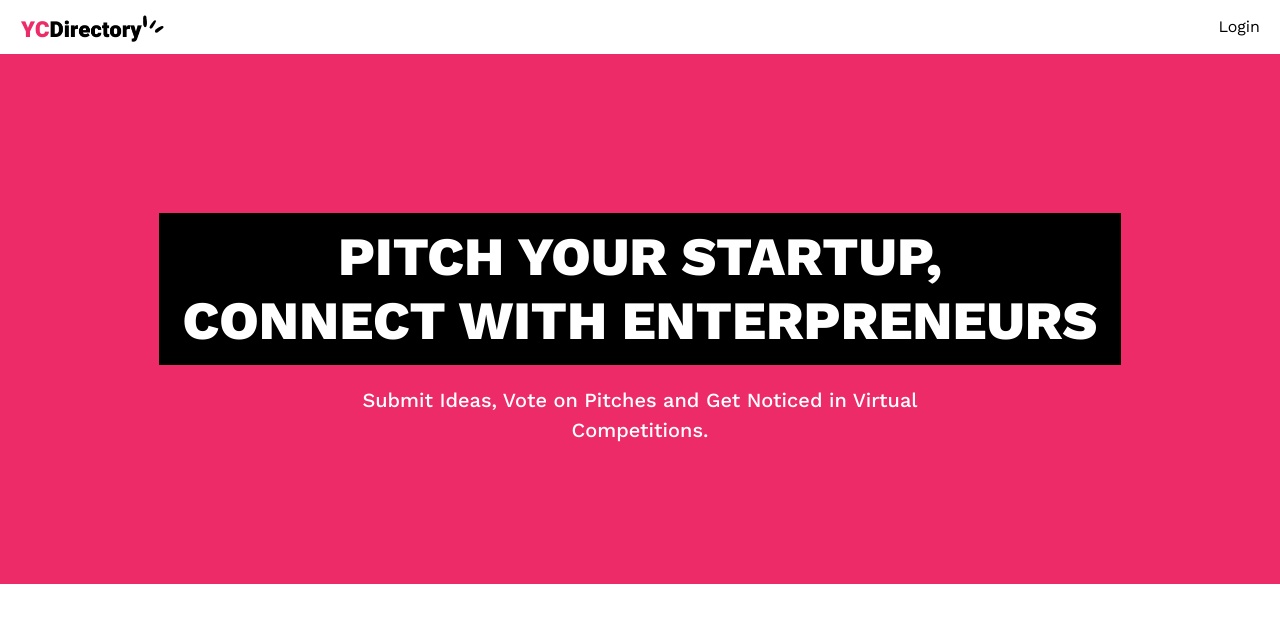
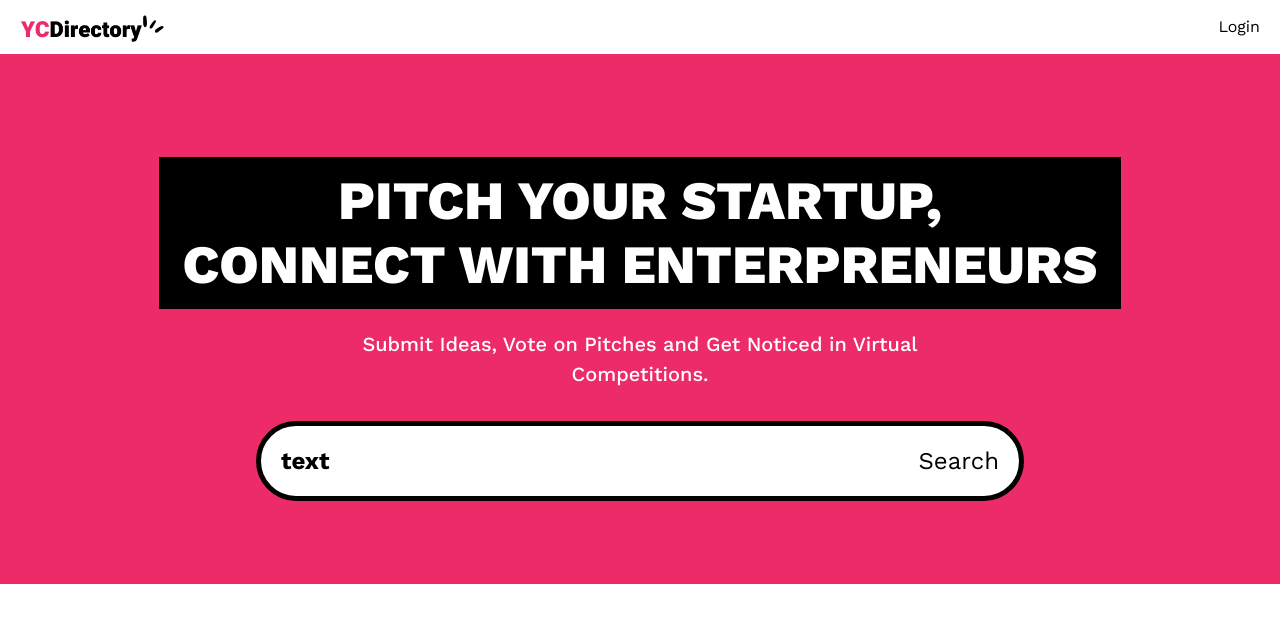
Before and after one commit to xxBRAHMOSxx/Nextjs, a Next.js app: page / in a window 1280 px wide. Shown: the top 622 px of the page. Built offline with nearby package versions, Linux system fonts and the light colour scheme; no server answers.

Commit message:
add SearchForm component to Home page for startup search functionality

```diff
--- a/app/(root)/page.tsx
+++ b/app/(root)/page.tsx
@@ -1,3 +1,5 @@
+import SearchForm from "@/app/components/SearchForm";
+
 export default function Home() {
   console.log("Hello, World!");
   return (
@@ -7,6 +9,9 @@ export default function Home() {
           <p className="sub-heading">
             Submit Ideas, Vote on Pitches and Get Noticed in Virtual Competitions.
           </p>
+
+          <SearchForm />
+
         </section>
 
 
--- /dev/null
+++ b/app/components/SearchForm.tsx
@@ -0,0 +1,26 @@
+import React from 'react'
+import Form from 'next/form'
+
+const SearchForm = () => {
+    const query = 'text'
+
+    const reset = () => {
+        console.log('reset')
+    }
+
+  return (
+    <Form action="/" scroll={false} className='search-form'>
+        <input type="text" defaultValue={query} name="query" placeholder="Search for startups" className='search-input' />
+
+        <div className="flax gap-2">
+            {query && (
+                <button type="reset" onClick={reset}></button>
+            )}
+        </div>
+
+        <button type="submit">Search</button>
+    </Form>
+  )
+}
+
+export default SearchForm
```
